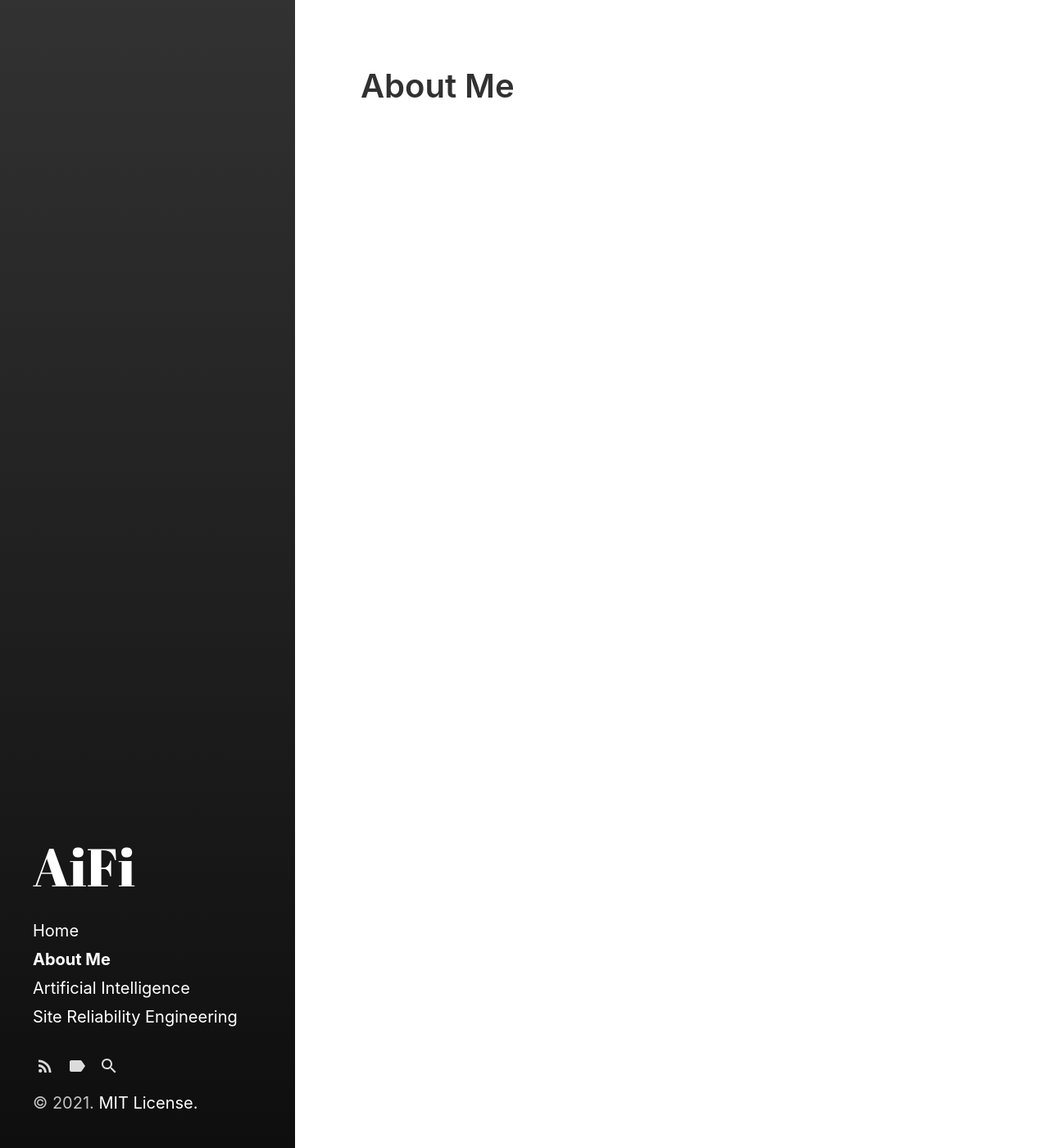
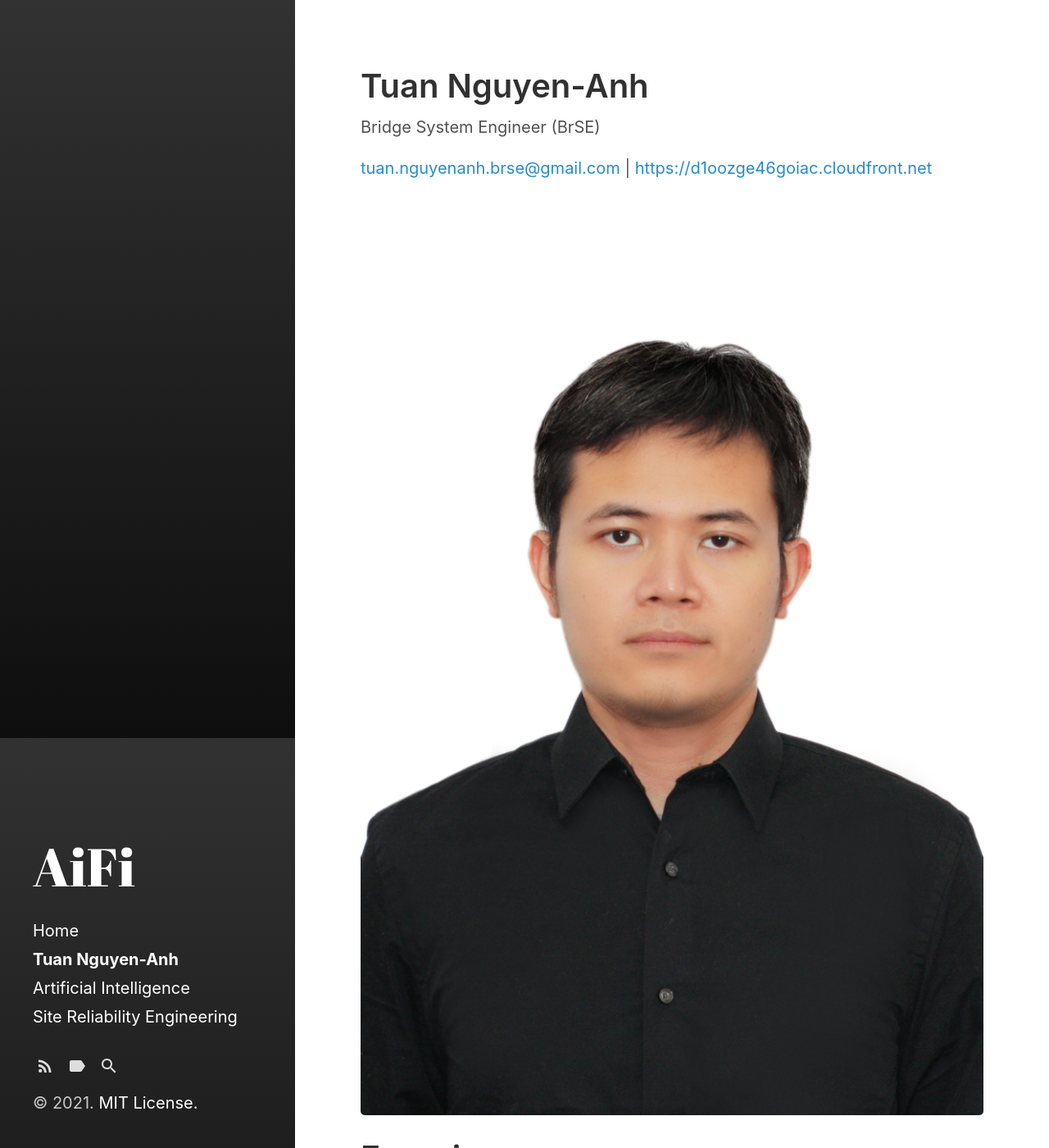
Before and after one commit to wanted2/caineng.in, a Jekyll site: the page built from www/about.md, in a window 1280 px wide and 1400 px high. Shown: the whole window at 82% size. Built offline with Jekyll 4.4.1, drawn with Linux system fonts in a browser that asks for light colours; nearby versions of some CDN libraries.

Commit message:
updated about me

```diff
--- a/www/about.md
+++ b/www/about.md
@@ -1,5 +1,17 @@
 ---
 layout: page
-title: About Me
+title: Tuan Nguyen-Anh
 sidebar_link: true
 ---
+Bridge System Engineer (BrSE)
+
+<div id="webaddress">
+<a href="mailto:tuan.nguyenanh.brse@gmail.com">tuan.nguyenanh.brse@gmail.com</a>
+| <a href="{{ site.url }}">{{ site.url }}</a>
+</div>
+
+![](/assets/img/IMG_6283.JPG)
+
+# Experience
+
+# Education
```
Also changed, not shown: www/assets/img/IMG_6283.JPG (added).
